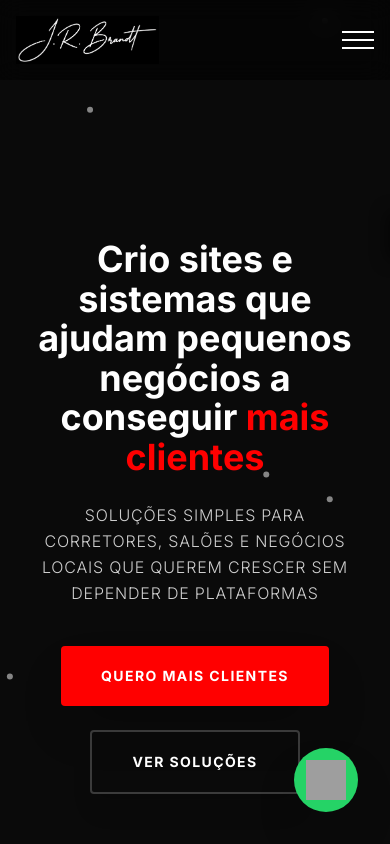
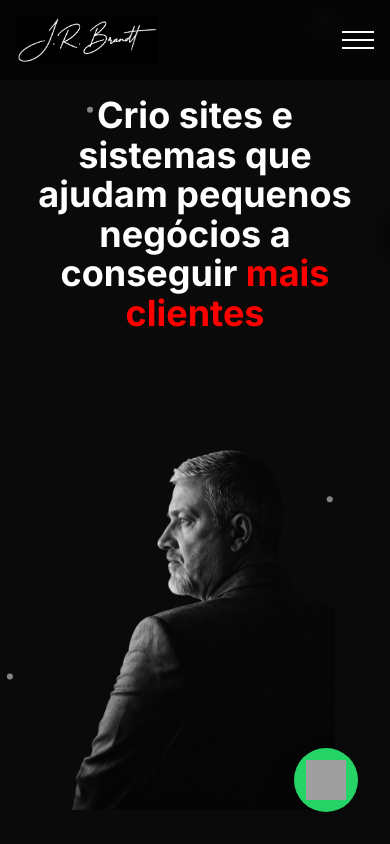
Before and after one commit to jrmacbrandt/J.Roberto, a React (Vite) app: page / in a window 390 px wide. Shown: the top 844 px of the page. Built offline with nearby package versions, Linux system fonts and the light colour scheme; grey boxes are pictures that could not be loaded; a web font is replaced by a local one.

Commit message:
style: otimizar hero mobile diminuindo espaço superior e corrigindo ordem

```diff
--- a/src/App.tsx
+++ b/src/App.tsx
@@ -195,7 +195,7 @@ const Header = () => {
   }), []);
 
   return (
-    <section id="home" className="relative min-h-screen w-full flex items-start justify-center overflow-hidden pt-36 md:pt-48 pb-12">
+    <section id="home" className="relative min-h-screen w-full flex items-start justify-center overflow-hidden pt-24 md:pt-48 pb-12">
       {init && (
         <Particles
           id="tsparticles"
@@ -205,19 +205,29 @@ const Header = () => {
       )}
 
       {/* Container Principal do Hero */}
-      <div className="z-20 w-full max-w-7xl mx-auto px-6 grid md:grid-cols-12 items-center min-h-[80vh] md:min-h-screen relative">
+      <div className="z-20 w-full max-w-7xl mx-auto px-6 grid md:grid-cols-12 items-center min-h-screen md:min-h-[80vh] relative">
 
         {/* Lado Esquerdo: Textos e Botões */}
-        <div className="md:col-span-8 text-center md:text-left z-20 space-y-8 mt-24 md:mt-0">
-          <div className="header-content">
+        <div className="md:col-span-8 text-center md:text-left z-20 space-y-8 flex flex-col items-center md:items-start order-1 md:order-none">
+          <div className="header-content order-1 md:order-none">
             <h1 className="text-4xl sm:text-5xl md:text-7xl font-bold leading-[1.1] mb-6">
               Crio sites e sistemas que ajudam pequenos negócios a conseguir <span className="color">mais clientes</span>
             </h1>
+          </div>
+
+          {/* Imagem de Perfil (Ordem 2 no Mobile, Lado Direito no Desktop) */}
+          <div className="w-full max-w-[280px] sm:max-w-md mx-auto order-2 md:hidden">
+            <img
+              src="/profile.png"
+              alt="J. Roberto Brandt"
+              className="w-full h-full object-cover object-top grayscale"
+            />
+          </div>
+
+          <div className="header-content order-3 md:order-none">
             <p className="secondline text-base sm:text-lg md:text-2xl font-light uppercase tracking-wider mb-10 max-w-3xl opacity-80 leading-relaxed">
               Soluções simples para corretores, salões e negócios locais que querem crescer sem depender de plataformas
             </p>
-          </div>
-
             <div className="flex flex-wrap gap-6 justify-center md:justify-start pointer-events-auto">
               <a href="https://wa.me/5521980914107?text=Oi,%20vim%20pelo%20site%20e%20quero%20mais%20clientes" target="_blank" rel="noreferrer" className="px-10 py-5 bg-color text-white font-bold uppercase tracking-widest hover:brightness-110 transition-all shadow-2xl rounded-sm text-sm md:text-base">
                 Quero mais clientes
@@ -227,9 +237,10 @@ const Header = () => {
               </a>
             </div>
           </div>
+        </div>
 
-        {/* Lado Direito: Imagem de Perfil */}
-        <div className="md:col-span-4 mt-8 md:mt-0 md:absolute md:bottom-0 md:right-0 w-full md:w-[42%] pointer-events-none select-none z-10 transition-all duration-1000 translate-y-12 md:translate-y-40">
+        {/* Lado Direito: Imagem de Perfil (Apenas Desktop) */}
+        <div className="hidden md:block md:col-span-4 md:absolute md:bottom-0 md:right-0 w-full md:w-[42%] pointer-events-none select-none z-10 transition-all duration-1000 translate-y-12 md:translate-y-40">
           <img
             src="/profile.png"
             alt="J. Roberto Brandt"
```
Lines whose indentation alone changed are shown as unchanged.
